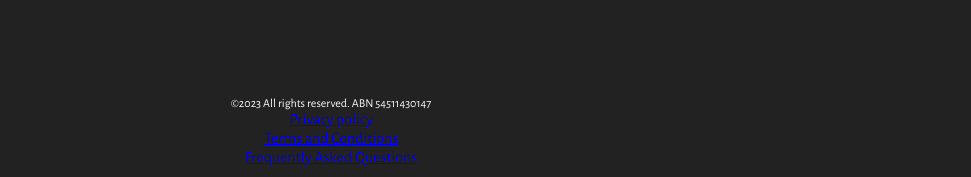
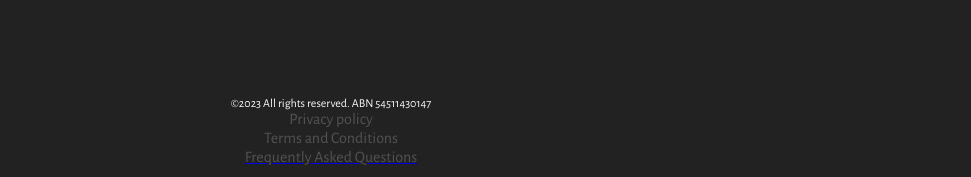
Before and after one commit to deanlongio/deanlongioai, a website built with Vite: page client/index.html in a window 1280 px wide. Shown: the part 988-1165 px from the top of the page, 309-1280 px from the left. Built offline with nearby package versions, Linux system fonts and the light colour scheme.

Commit message:
Update style.css

```diff
--- a/client/style.css
+++ b/client/style.css
@@ -155,6 +155,7 @@ form img {
      background-color: #222
 }
  .footer-wrapper {
+     display: flex;
      flex-direction: column
 }
  .footer-logo-column {
@@ -190,3 +191,13 @@ form img {
 .div-block-36 {
     display: flex
 }
+
+.div-block-22 {
+    display: flex;
+    flex-direction: column
+}
+
+.link-block-4,.link-block-5,.text-block-8,.text-block-9 {
+    color: #525252;
+    text-decoration: none
+}
```
